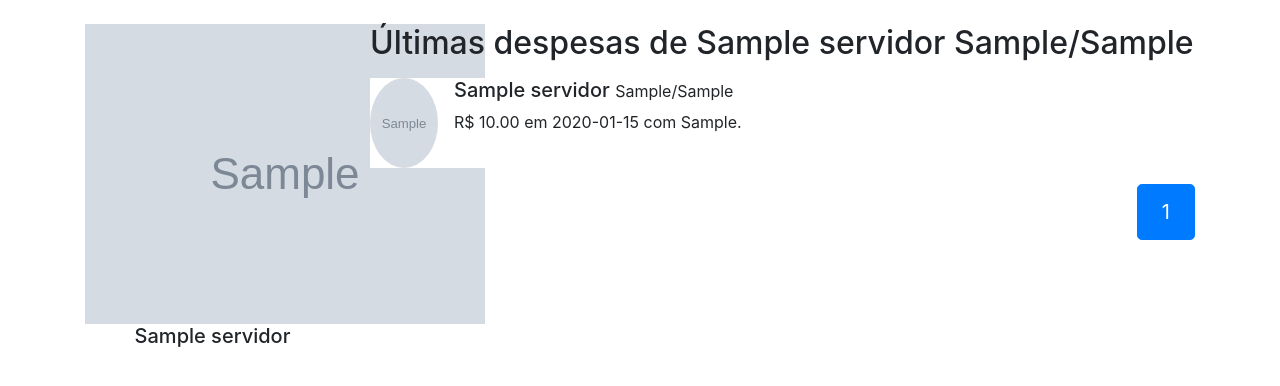
After one commit to gacheiro/Gastos-dos-Politicos, a Flask app: page /p/1 in a window 1280 px wide. The commit adds this page. Shown: the top 386 px of the page. Run offline with Flask 2, Linux system fonts and the light colour scheme; tables that the repository leaves empty hold one stand-in row (values such as "Sample post"); grey boxes marked "Sample" are stand-in pictures; some libraries are stand-ins or nearby versions.

Commit message:
Inicio da página do parlamentar

```diff
--- a/app/cli/__init__.py
+++ b/app/cli/__init__.py
@@ -40,7 +40,7 @@ def fetch_desp(id):
         _despesas(id)
     else:
         for dep in [Servidor.query.get(204453), Servidor.query.get(74646)]:
-            print(f"Obetendo as despesas de {dep.nome}...")
+            print(f"Obtendo as despesas de {dep.nome}...")
             _despesas(dep.id)
     db.session.commit()
 
--- a/app/templates/base.html
+++ b/app/templates/base.html
@@ -8,7 +8,7 @@
     <!-- Bootstrap CSS -->
     <link rel="stylesheet" href="https://stackpath.bootstrapcdn.com/bootstrap/4.4.1/css/bootstrap.min.css" integrity="sha384-Vkoo8x4CGsO3+Hhxv8T/Q5PaXtkKtu6ug5TOeNV6gBiFeWPGFN9MuhOf23Q9Ifjh" crossorigin="anonymous">
 
-    <title>Você vai pagar</title>
+    <title>Gastos dos Políticos</title>
   </head>
   <body>
     <div class="container">
--- a/app/templates/pages/index.html
+++ b/app/templates/pages/index.html
@@ -9,6 +9,6 @@
         {{ despesa(desp) }}
       {% endfor %}
     </ul>
-    {{ paginacao(pagination, "pages.index") }}
+    {{ paginacao(pagination, endpoint="pages.index") }}
   </div>
 {% endblock %}
--- /dev/null
+++ b/app/templates/pages/show.html
@@ -0,0 +1,22 @@
+{% extends 'base.html' %}
+{% from 'shared/macros.html' import despesa, paginacao %}
+
+{% block content %}
+  <div class="row mt-4">
+    <aside class="col-md-3">
+      <section class="text-center">
+        <img class="parlamentar-foto" src="{{ parlamentar.url_foto }}" alt="{{ parlamentar.nome }}">
+        <h5>{{ parlamentar.nome }}</h5>
+      </section>
+    </aside>
+    <div class="col-md-9">
+      <h2>Últimas despesas de {{ parlamentar.nome }} {{ parlamentar.partido }}/{{ parlamentar.uf }}</h2>
+      <ul class="list-unstyled lista-despesas mt-3">
+        {% for desp in pagination.items %}
+        {{ despesa(desp) }}
+        {% endfor %}
+      </ul>
+      {{ paginacao(pagination, endpoint="pages.show", page_id=parlamentar.id) }}
+    </div>
+  </div>
+{% endblock %}
--- a/app/templates/shared/macros.html
+++ b/app/templates/shared/macros.html
@@ -1,6 +1,6 @@
 {% macro despesa(desp) %}
-  <li id="{{ desp.id }}" class="media despesa mb-2 bg-white">
-    <img class="mr-3 rounded-circle" style="width: 68px; height: 90px;"
+  <li id="{{ desp.id }}" class="despesa media mb-2 bg-white">
+    <img class="servidor-foto mr-3 rounded-circle" style="width: 68px; height: 90px;"
          src="{{ desp.servidor.url_foto }}" alt="{{ desp.servidor.nome }}">
     <div class="media-body">
       <h5 class="mt-0">
--- a/app/web/pages.py
+++ b/app/web/pages.py
@@ -11,3 +11,15 @@ def index():
     query = Despesa.query.order_by(Despesa.data.desc())
     pagination = query.paginate(page, 50, error_out=True)
     return render_template("pages/index.html", pagination=pagination)
+
+
+@bp.route("/p/<int:id>")
+def show(id):
+    """Retorna as despesas de um político específico."""
+    page = request.args.get("page", 1, type=int)
+    p = Servidor.query.get_or_404(id)
+    query = Despesa.query.filter_by(servidor=p).order_by(Despesa.data.desc())
+    pagination = query.paginate(page, 50, error_out=True)
+    return render_template("pages/show.html",
+                           parlamentar=p,
+                           pagination=pagination)
--- a/setup.py
+++ b/setup.py
@@ -1,4 +1,4 @@
-from setuptools import setup
+from setuptools import setup, find_packages
 
 requires = [
     'Flask',
@@ -12,10 +12,10 @@ requires = [
 
 
 setup(
-    name='vcvaipagar',
+    name='Gastos-Politicos',
     version='0.1',
     long_description=__doc__,
-    packages=['app'],
+    packages=find_packages(),
     include_package_data=True,
     zip_safe=False,
     install_requires=requires,
```
